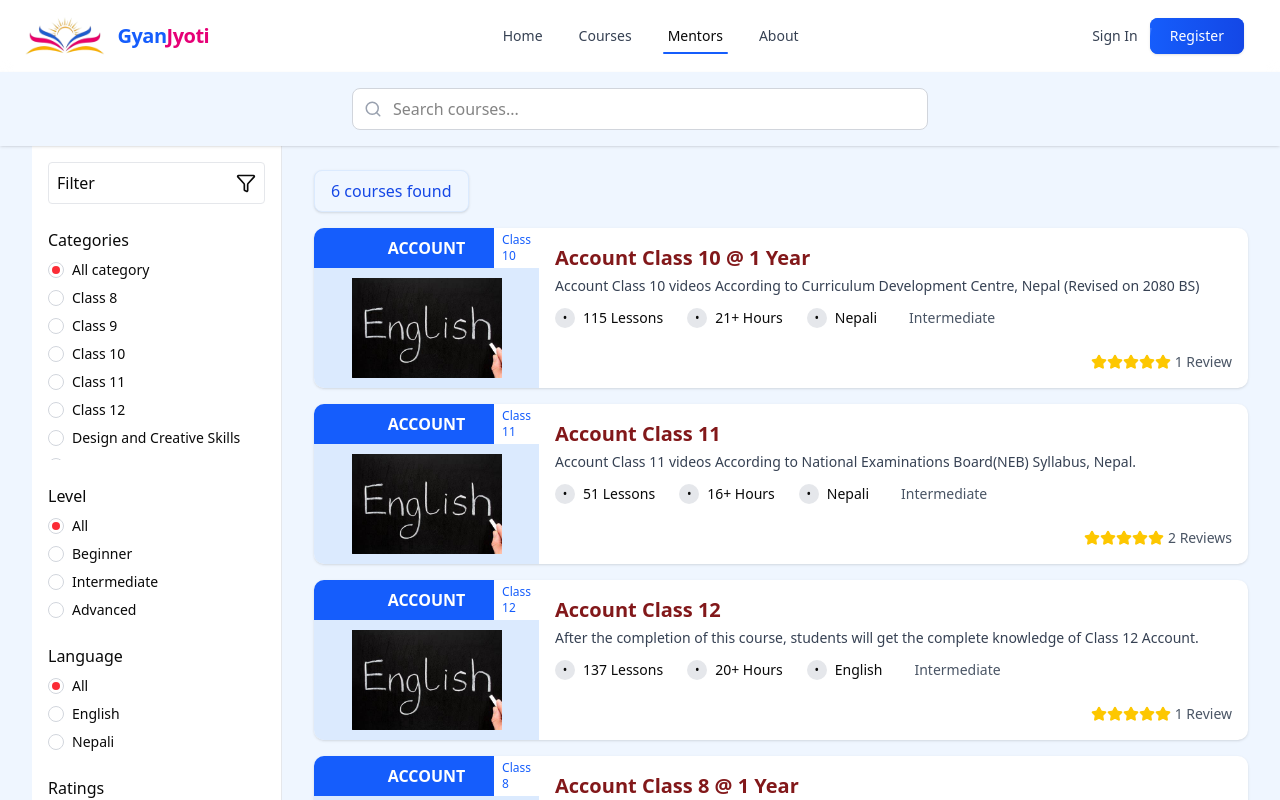
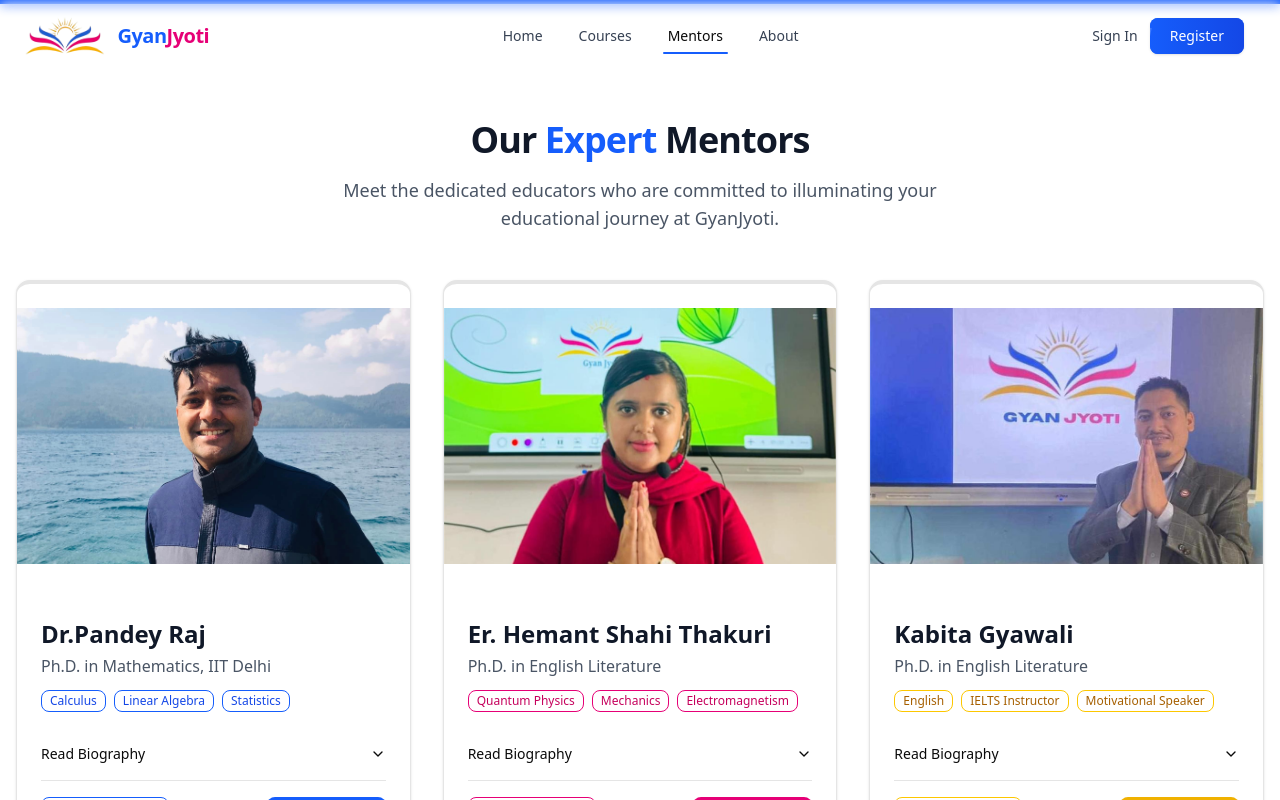
Before and after one commit to devshad7/gyanjyoti_v2, a Next.js app: page /mentors in a window 1280 px wide. Shown: the top 800 px of the page. Built offline with nearby package versions, Linux system fonts and the light colour scheme.

Commit message:
[UPDATED]: mentor page

```diff
--- a/src/app/mentors/page.tsx
+++ b/src/app/mentors/page.tsx
@@ -1,20 +1,29 @@
-import React from "react";
-import Course from "@/components/layout/CourseSection";
+import { MentorCard } from "@/components/layout/mentor-card";
+import { mentors } from "@/components/layout/data/mentor";
 import Navbar from "@/components/layout/Navbar";
 import Footer from "@/components/layout/Footer";
-import { Metadata } from "next";
 
-export const metadata: Metadata = {
-  title: "Courses | Gyan Jyoti",
-  description:
-    "Gyanjoti is a multiple award-winning academic platform developed in Nepal and used globally by students, parents and educators.",
-};
-
-export default function page() {
+export default function MentorsPage() {
   return (
     <>
       <Navbar />
-      <Course />
+      <main className="container mx-auto max-w-7xl px-4 py-12">
+        <div className="mb-12 text-center">
+          <h1 className="text-4xl font-bold tracking-tight mb-4 text-gray-900">
+            Our <span className="text-blue-600">Expert</span> Mentors
+          </h1>
+          <p className="max-w-2xl mx-auto text-lg text-gray-600">
+            Meet the dedicated educators who are committed to illuminating your
+            educational journey at GyanJyoti.
+          </p>
+        </div>
+
+        <div className="grid grid-cols-1 md:grid-cols-2 lg:grid-cols-3 gap-8">
+          {mentors.map((mentor) => (
+            <MentorCard key={mentor.id} mentor={mentor} />
+          ))}
+        </div>
+      </main>
       <Footer />
     </>
   );
```
Also changed, not shown: package.json (+4 -12 lines).
